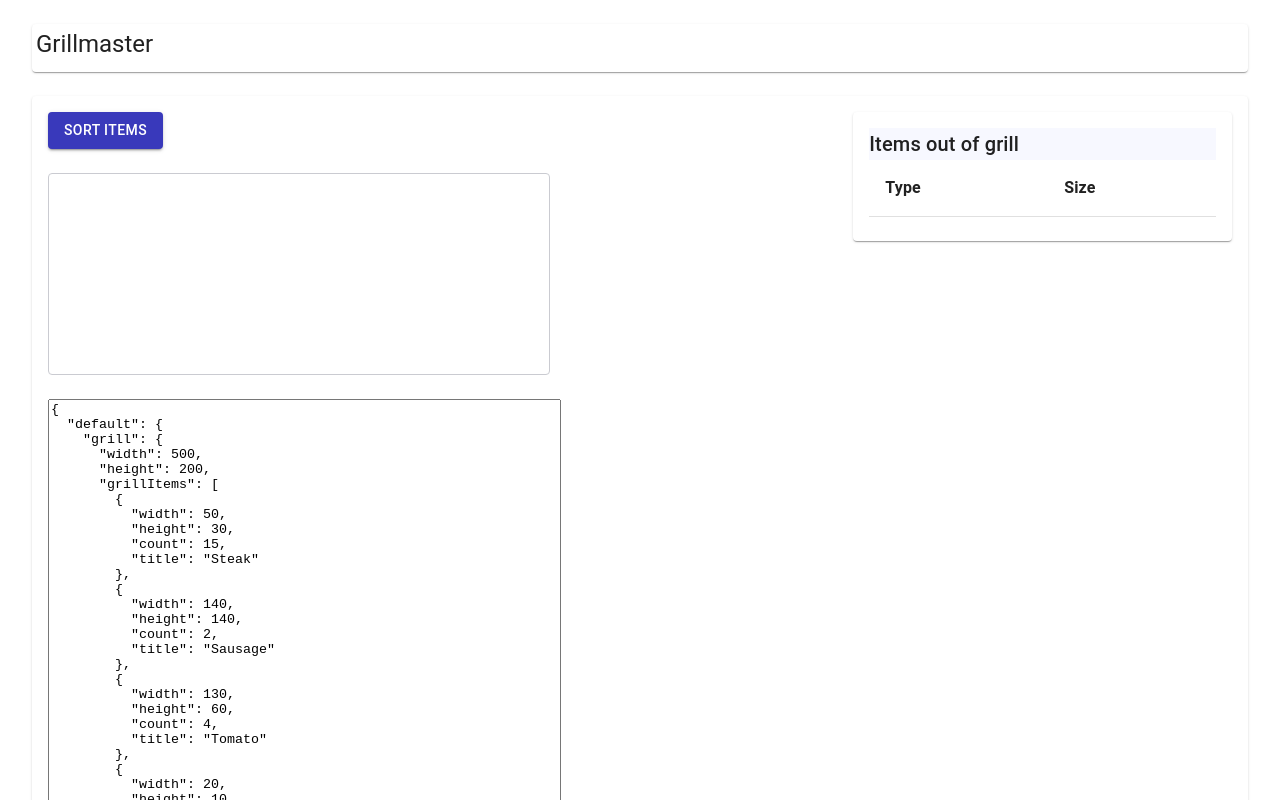
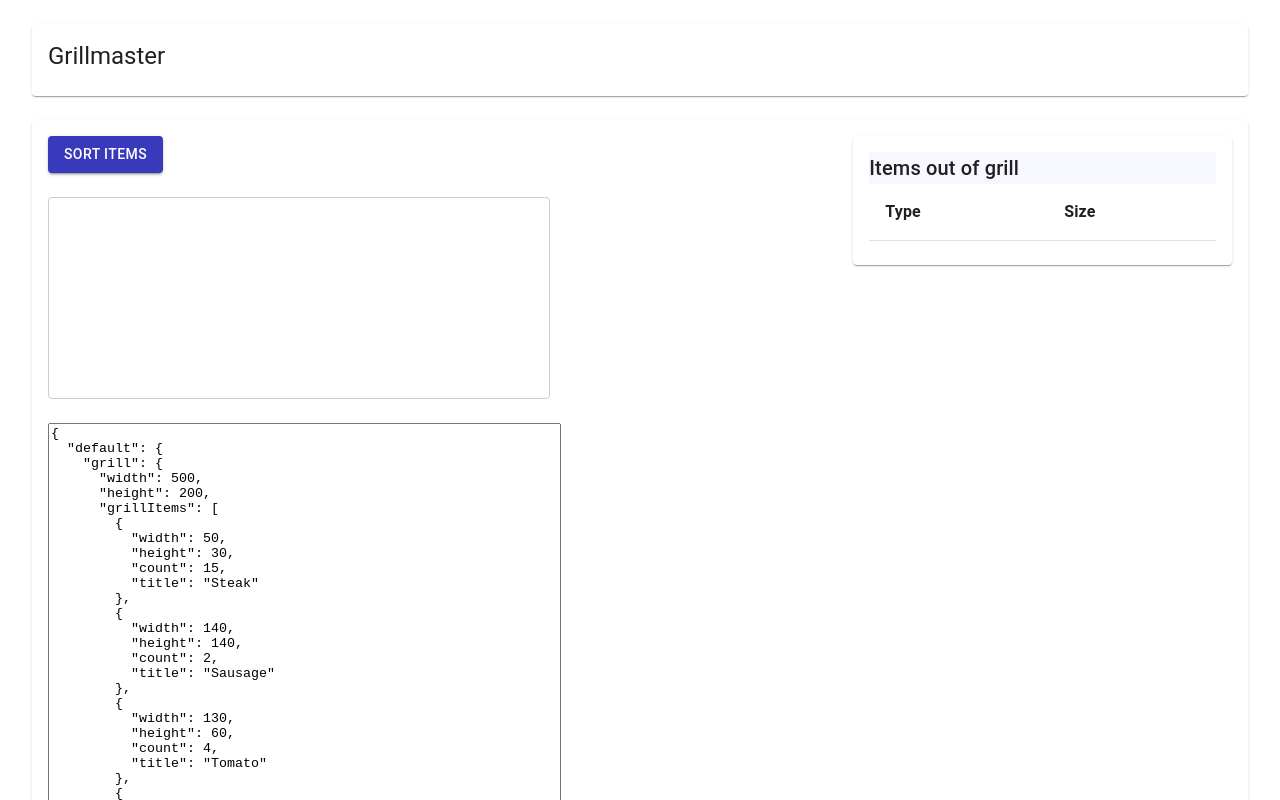
Before and after one commit to ArtVoron/GrillMaster, a React (Create React App) app: page /main in a window 1280 px wide. Shown: the top 800 px of the page. Built offline with nearby package versions, Linux system fonts and the light colour scheme.

Commit message:
features/paсkaging-algorithm: edited algorithm

```diff
--- a/src/components/Header.js
+++ b/src/components/Header.js
@@ -1,4 +1,3 @@
-
 import { Card, CardContent, Grid, Typography } from "@material-ui/core";
 
 export const Header = () => {
@@ -7,8 +6,10 @@ export const Header = () => {
       <Card>
         <CardContent>
           <Grid container spacing={3}>
-            <Typography variant="h5">Grillmaster</Typography>
+            <Grid item lg={12} xs={12}>
+              <Typography variant="h5">Grillmaster</Typography>
             </Grid>
+          </Grid>
         </CardContent>
       </Card>
     </Grid>
```
